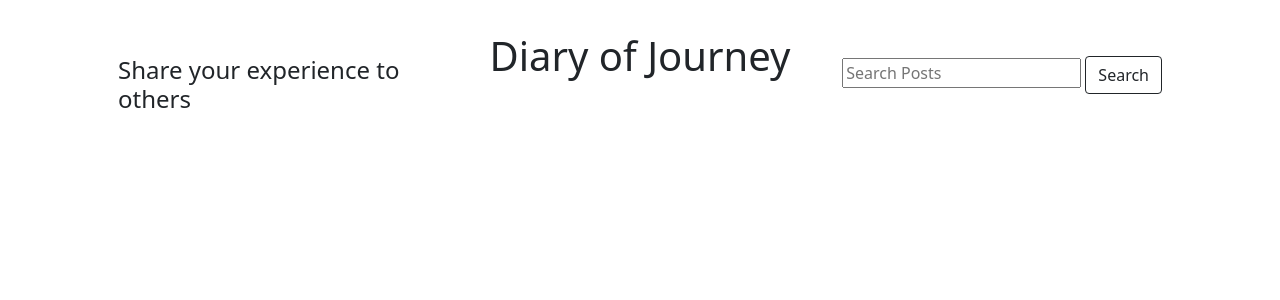
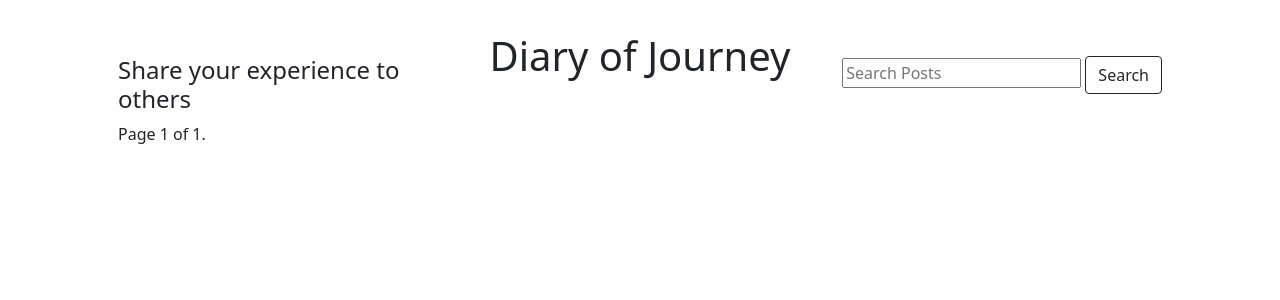
Before and after one commit to meetmanjusri/blog, a Django app: page / in a window 1280 px wide. Shown: the part 56-356 px from the top of the page. Run offline with Django 3.2, Linux system fonts and the light colour scheme; data that the repository does not hold is empty.

Commit message:
Implemented pagination

```diff
--- a/journey/views.py
+++ b/journey/views.py
@@ -1,18 +1,32 @@
 from django.contrib.auth.decorators import login_required
 from django.contrib.auth import authenticate, login
 from django.shortcuts import get_object_or_404
+from django.core.paginator import Paginator, EmptyPage,\
+                                  PageNotAnInteger
 from .models import *
 from .forms import *
 from django.shortcuts import render, redirect
-from django.views.decorators.http import require_POST
+from django.http import HttpResponse, HttpResponseRedirect
 
 now = timezone.now()
 
 
 def post_list(request):
-    posts = Post.objects.all()
-    return render(request, 'journey/post_list.html',
-                  {'posts': posts})
+    object_list = Post.objects.all()
+    paginator = Paginator(object_list, 6)  # 6 posts in each page
+    page = request.GET.get('page')
+    try:
+        posts = paginator.page(page)
+    except PageNotAnInteger:
+        # If page is not an integer deliver the first page
+        posts = paginator.page(1)
+    except EmptyPage:
+        # If page is out of range deliver last page of results
+        posts = paginator.page(paginator.num_pages)
+    return render(request,
+                  'journey/post_list.html',
+                  {'page': page,
+                   'posts': posts})
 
 
 @login_required
--- /dev/null
+++ b/templates/journey/pagination.html
@@ -0,0 +1,13 @@
+<div class="pagination">
+  <span class="step-links">
+    {% if page.has_previous %}
+      <a href="?page={{ page.previous_page_number }}">Previous</a>
+    {% endif %}
+    <span class="current">
+      Page {{ page.number }} of {{ page.paginator.num_pages }}.
+    </span>
+    {% if page.has_next %}
+      <a href="?page={{ page.next_page_number }}">Next</a>
+    {% endif %}
+  </span>
+</div>
--- a/templates/journey/post_detail.html
+++ b/templates/journey/post_detail.html
@@ -27,7 +27,6 @@
                     <th>Description</th>
                     <th>Publish</th>
                     <th>Created Date</th>
-                    <th>Updated Date</th>
                     <th colspan="3">Actions</th>
                 </tr>
                 </thead>
--- a/templates/journey/post_list.html
+++ b/templates/journey/post_list.html
@@ -42,4 +42,5 @@
             </div>
         {% endfor %}
         </div>
+    {% include "journey/pagination.html" with page=posts %}
 {% endblock %}
--- a/templates/journey/signup.html
+++ b/templates/journey/signup.html
@@ -16,7 +16,7 @@
                 {% endfor %}
             </p>
         {% endfor %}
-        {% for field in renter_form %}
+        {% for field in author_form %}
             <p>
                 {{ field.label_tag }}<br>
                 {{ field }}
```
